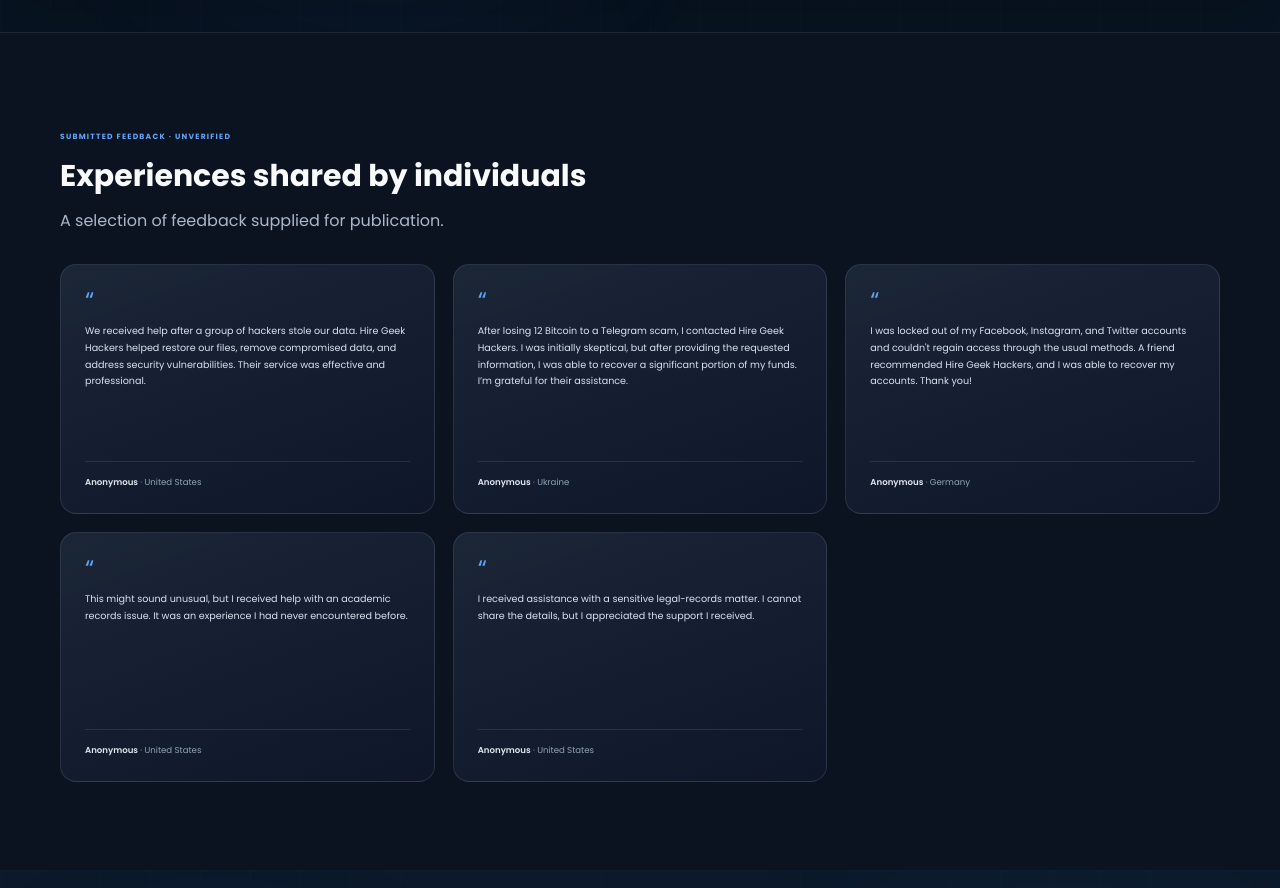
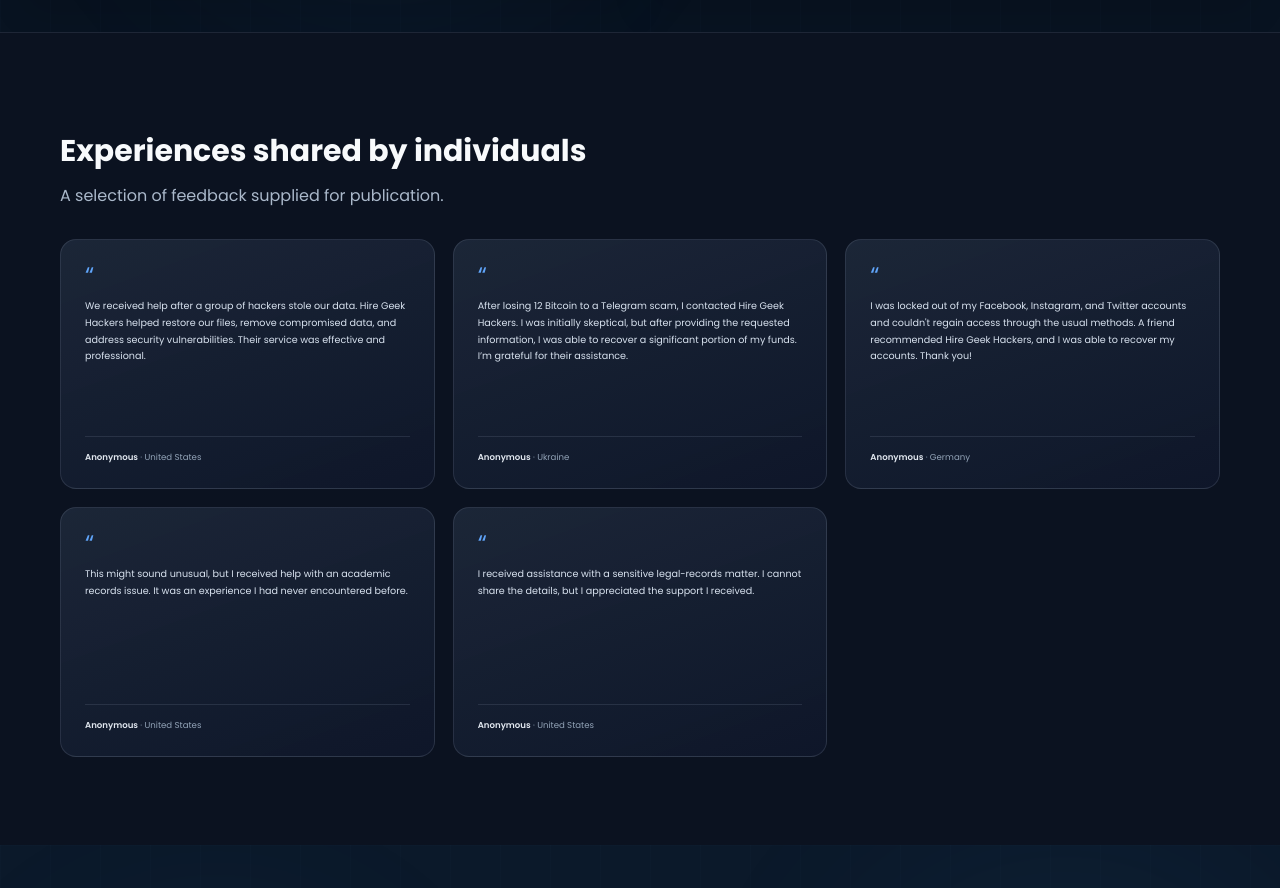
Before and after one commit to Geekhank/hireahacker, a React (Vite) app: page / in a window 1280 px wide. Shown: the part 2880-3768 px from the top of the page. Built offline with nearby package versions, Linux system fonts and the light colour scheme; a web font is replaced by a local one.

Commit message:
Remove unverified feedback label

```diff
--- a/src/pages/home/Testimonials.tsx
+++ b/src/pages/home/Testimonials.tsx
@@ -26,7 +26,6 @@ const testimonials = [
 const Testimonials = () => (
   <section className={styles.section} aria-labelledby="testimonials-heading">
     <div className={styles.inner}>
-      <span className={styles.eyebrow}>Submitted feedback · Unverified</span>
       <h2 className={styles.heading} id="testimonials-heading">Experiences shared by individuals</h2>
       <p className={styles.intro}>A selection of feedback supplied for publication.</p>
       <div className={styles.grid}>
```
